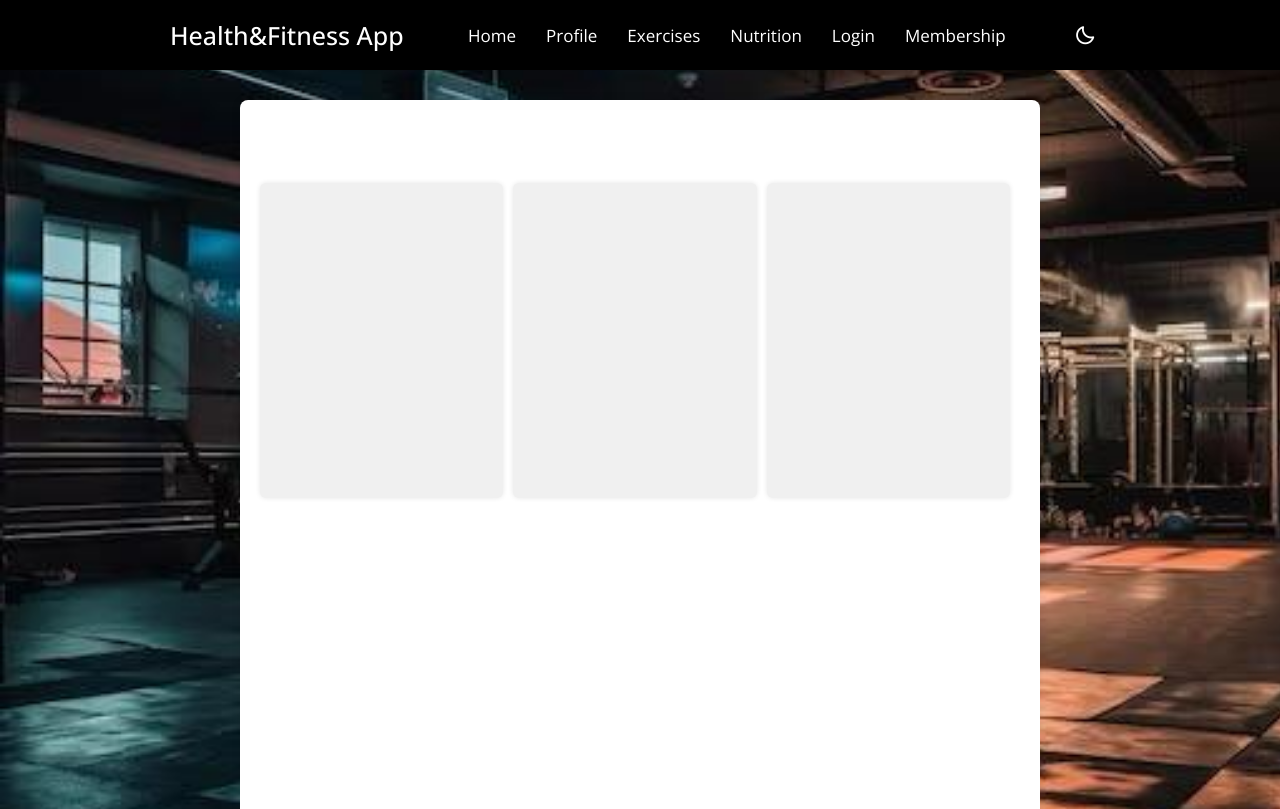
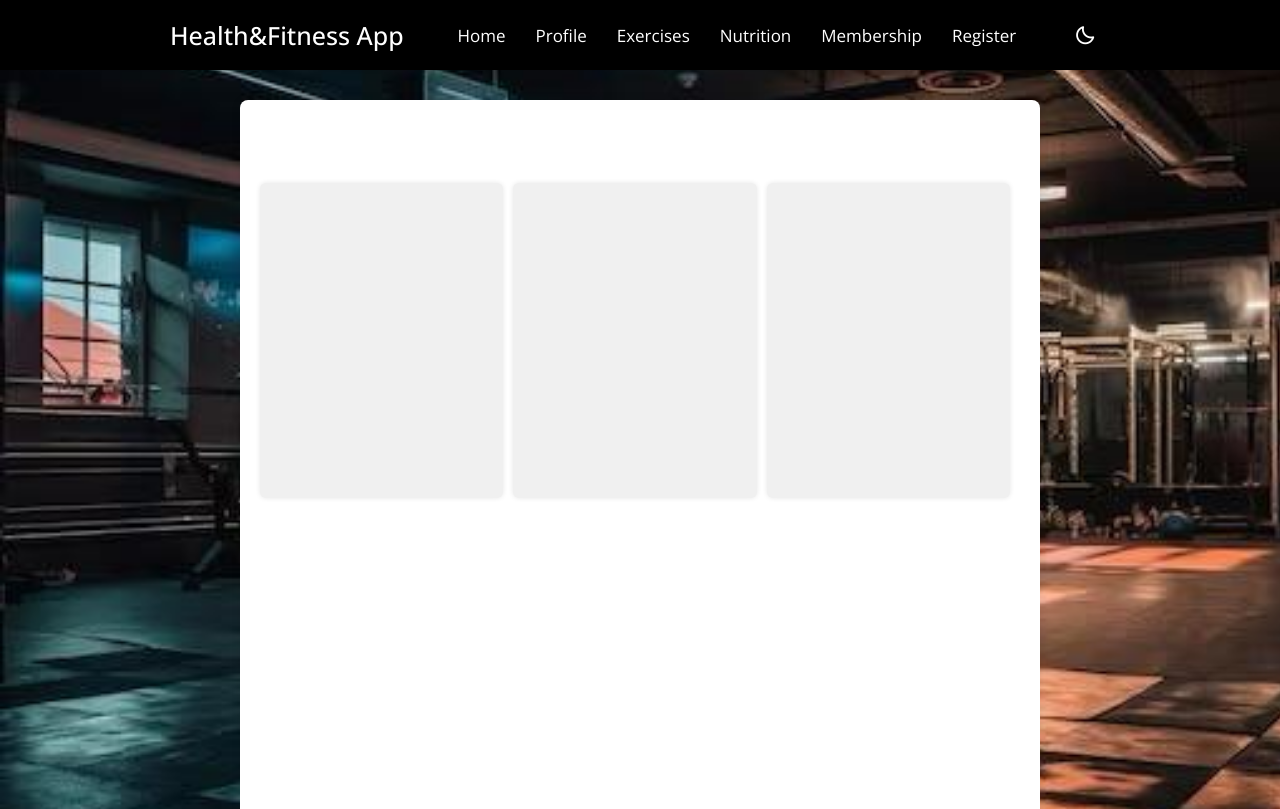
Before and after one commit to MS-092/HCI-FProject, a plain HTML site: page ppl.html in a window 1280 px wide. Shown: the top 809 px of the page. Drawn offline with nearby package versions, Linux system fonts and the light colour scheme.

Commit message:
change login and membership navs

```diff
--- a/ppl.html
+++ b/ppl.html
@@ -28,8 +28,8 @@
                     <li><a href="profile.html">Profile</a></li>
                     <li><a href="exercises.html">Exercises</a></li>
                     <li><a href="nutrition.html">Nutrition</a></li>
-                    <li><a href="login.html">Login</a></li>
                     <li><a href="membership.html">Membership</a></li>
+                    <li><a href="login.html">Register</a></li>
                 </ul>
             </div>
 
```
Also changed, not shown: breakfast.html (+1 -1 lines), dinner.html (+1 -1 lines), elite.html (+1 -1 lines), exercises.html (+1 -1 lines), fullbody.html (+1 -1 lines), index.html (+7 -1 lines), login.html (+1 -1 lines), lunch.html (+1 -1 lines), membership.html (+1 -1 lines), nutrition.html (+1 -1 lines), profile.html (+1 -1 lines).
